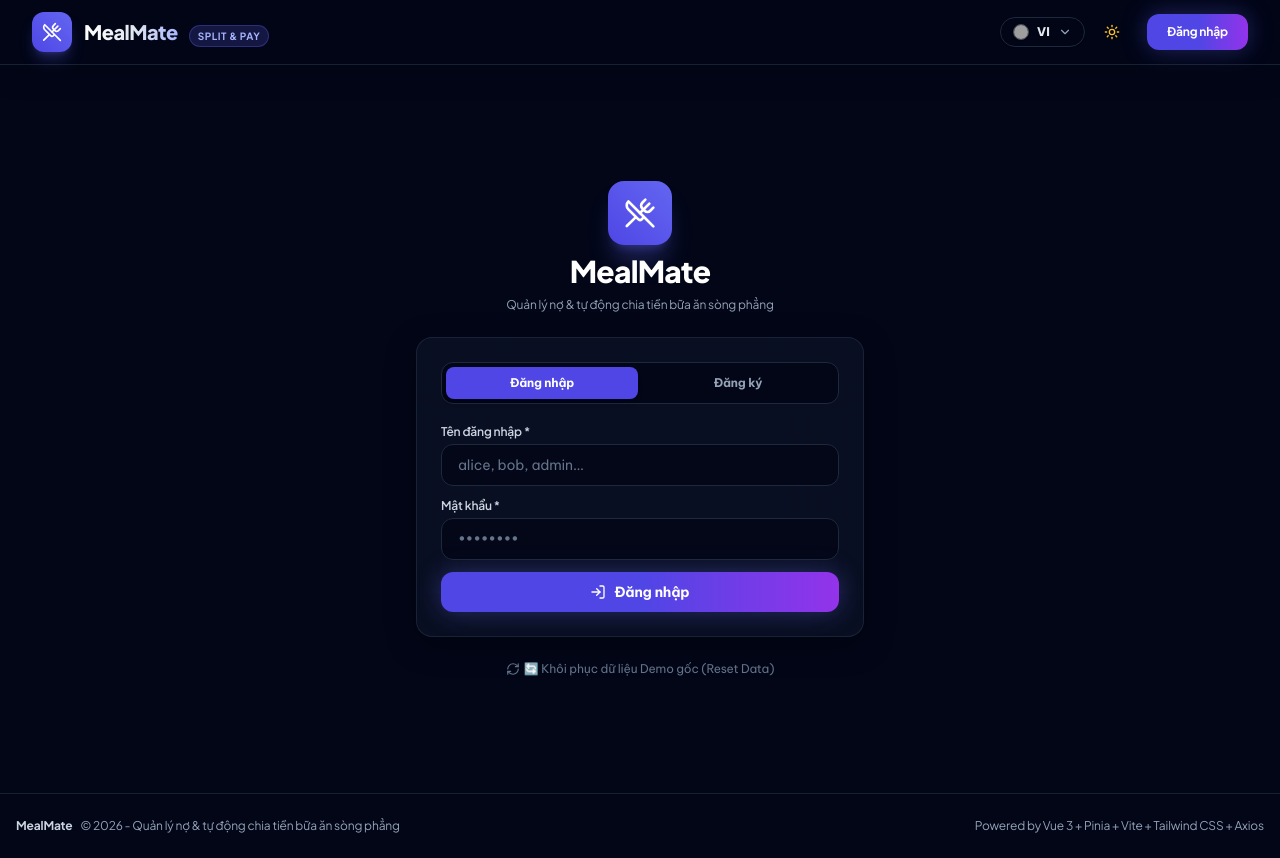
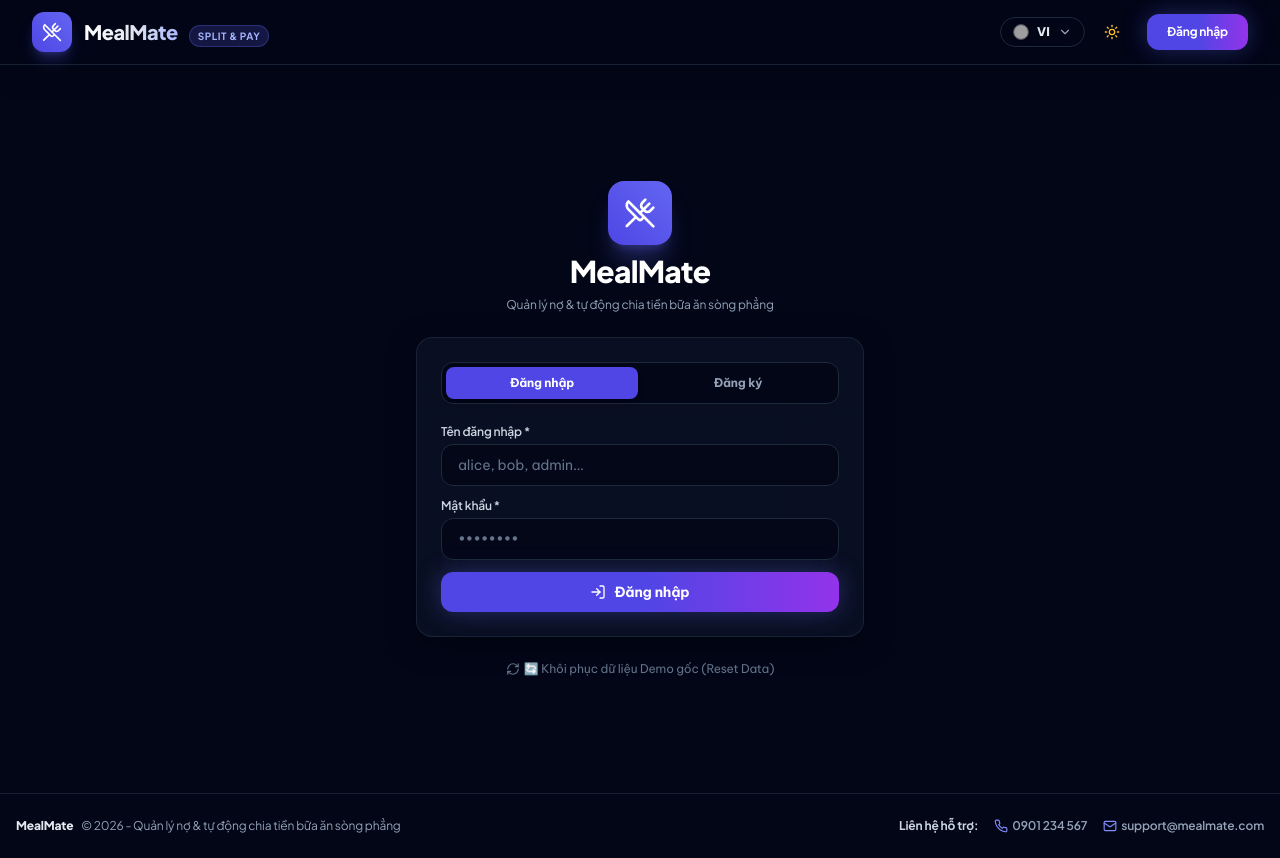
Before and after one commit to Fifaamonethep/Mealmate, a Vue app: page /auth in a window 1280 px wide. Built offline with nearby package versions, Linux system fonts and the light colour scheme; grey boxes are pictures that could not be loaded.

Commit message:
feat: add PaySlipModal component for payment slip submission and bank info sharing

```diff
--- a/src/App.vue
+++ b/src/App.vue
@@ -3,6 +3,7 @@ import { useI18n } from 'vue-i18n'
 import Navbar from './components/navbar/Navbar.vue'
 import MobileBottomNav from './components/navbar/MobileBottomNav.vue'
 import ToastContainer from './components/common/ToastContainer.vue'
+import { Phone, Mail } from 'lucide-vue-next'
 
 const { t } = useI18n()
 </script>
@@ -29,13 +30,21 @@ const { t } = useI18n()
 
     <!-- Footer -->
     <footer class="border-t border-slate-200 dark:border-slate-800/80 bg-white dark:bg-slate-950 py-6 text-center text-xs text-slate-500 dark:text-slate-400 transition-colors duration-300">
-      <div class="max-w-7xl mx-auto px-4 flex flex-col sm:flex-row items-center justify-between gap-2">
+      <div class="max-w-7xl mx-auto px-4 flex flex-col sm:flex-row items-center justify-between gap-3">
         <div class="flex items-center gap-2">
-          <span class="font-bold text-slate-800 dark:text-slate-300">MealMate</span>
+          <span class="font-extrabold text-slate-800 dark:text-slate-200">MealMate</span>
           <span>&copy; 2026 - {{ t('footer.tagline') }}</span>
         </div>
-        <div class="text-slate-500 dark:text-slate-400">
-          Powered by Vue 3 + Pinia + Vite + Tailwind CSS + Axios
+
+        <!-- Contact Info -->
+        <div class="flex flex-wrap items-center gap-4 text-xs">
+          <span class="font-bold text-slate-700 dark:text-slate-300">Liên hệ hỗ trợ:</span>
+          <span class="flex items-center gap-1 font-semibold text-slate-600 dark:text-slate-400">
+            <Phone class="w-3.5 h-3.5 text-brand-600 dark:text-brand-400" /> 0901 234 567
+          </span>
+          <span class="flex items-center gap-1 font-semibold text-slate-600 dark:text-slate-400">
+            <Mail class="w-3.5 h-3.5 text-indigo-600 dark:text-indigo-400" /> support@mealmate.com
+          </span>
         </div>
       </div>
     </footer>
--- a/src/components/debts/PaySlipModal.vue
+++ b/src/components/debts/PaySlipModal.vue
@@ -4,7 +4,7 @@ import { useI18n } from 'vue-i18n'
 import Modal from '../common/Modal.vue'
 import { useAuthStore } from '../../stores/auth'
 import { useDebtsStore } from '../../stores/debts'
-import { QrCode, Upload, Send, Copy, Check } from 'lucide-vue-next'
+import { QrCode, Upload, Send, Copy, Check, Phone, Mail } from 'lucide-vue-next'
 
 const props = defineProps({
   show: Boolean,
@@ -25,14 +25,16 @@ const sampleSlips = [
 const slipUrl = ref(sampleSlips[0])
 
 const creditor = computed(() => {
-  return props.payment ? authStore.users.find(u => u.id === props.payment.creditorId) : null
+  if (!props.payment) return null
+  return authStore.users.find(u => u.id === props.payment.creditorId)
 })
 
 function copyAccountInfo() {
   if (!creditor.value) return
-  navigator.clipboard.writeText(`STK: 19030099882211 - ${creditor.value.name}`)
+  const info = `${creditor.value.name} - SĐT: ${creditor.value.phone} - ${creditor.value.qrCodeUrl}`
+  navigator.clipboard.writeText(info)
   copied.value = true
-  setTimeout(() => copied.value = false, 2000)
+  setTimeout(() => (copied.value = false), 2000)
 }
 
 function handleSendSlip() {
@@ -50,11 +52,20 @@ function handleSendSlip() {
 
     <div v-if="payment && creditor" class="space-y-4 text-slate-800 dark:text-slate-200">
 
-      <!-- Creditor Info & Amount -->
+      <!-- Creditor Info & Amount & Contact -->
       <div class="bg-slate-100 dark:bg-slate-950 p-4 rounded-xl border border-slate-200 dark:border-slate-800 space-y-2 text-center">
         <span class="text-xs text-slate-500 dark:text-slate-400">{{ t('debts.pay_modal_amount_for') }} <strong class="text-slate-800 dark:text-slate-200">{{ creditor.name }}</strong>:</span>
         <div class="text-2xl font-extrabold text-emerald-600 dark:text-emerald-400">
           {{ payment.amount.toLocaleString() }} VND
+        </div>
+        <!-- Creditor Phone & Email -->
+        <div v-if="creditor.phone || creditor.email" class="pt-2 border-t border-slate-200 dark:border-slate-800 text-[11px] text-slate-500 dark:text-slate-400 flex flex-wrap items-center justify-center gap-3">
+          <span v-if="creditor.phone" class="flex items-center gap-1 font-semibold text-slate-700 dark:text-slate-300">
+            <Phone class="w-3.5 h-3.5 text-brand-600 dark:text-brand-400" /> {{ creditor.phone }}
+          </span>
+          <span v-if="creditor.email" class="flex items-center gap-1 font-semibold text-slate-700 dark:text-slate-300">
+            <Mail class="w-3.5 h-3.5 text-indigo-600 dark:text-indigo-400" /> {{ creditor.email }}
+          </span>
         </div>
       </div>
 
```
Also changed, not shown: 3 other files (tests, documents, lock files or other folders).
